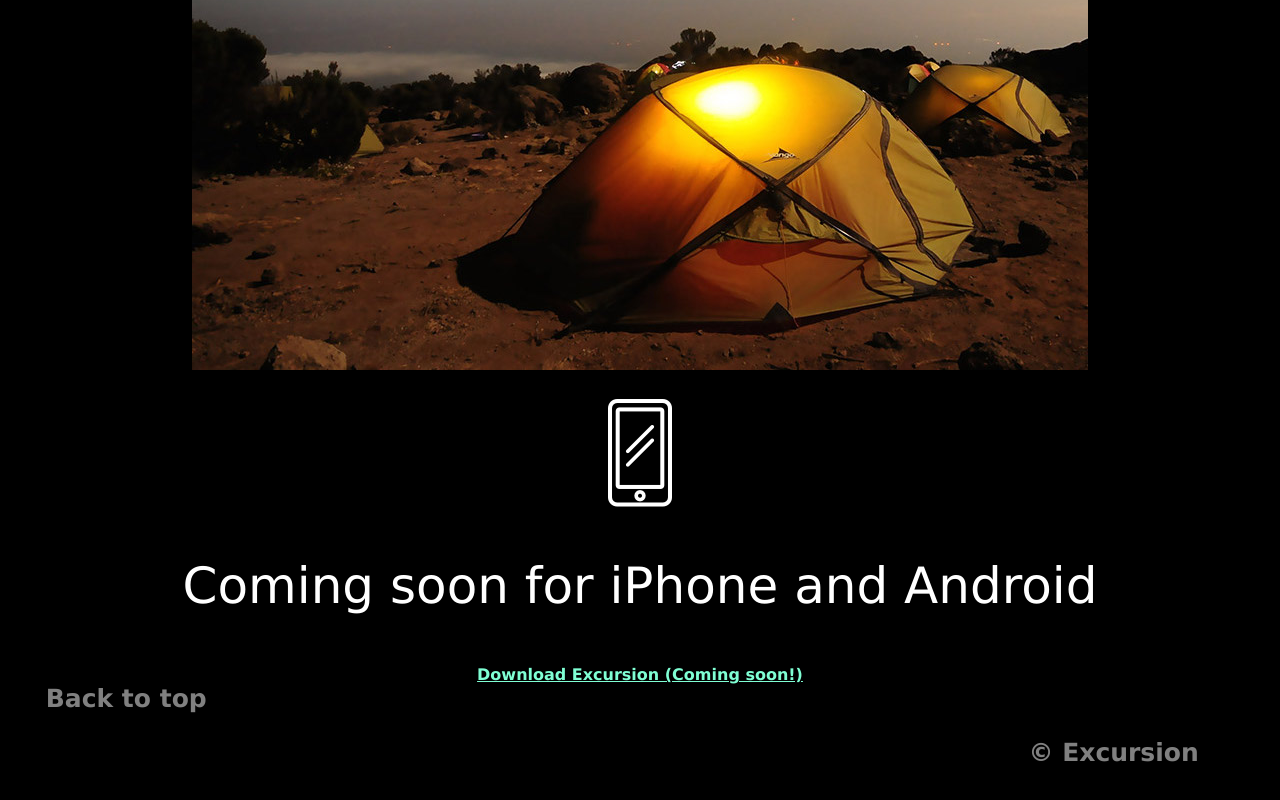
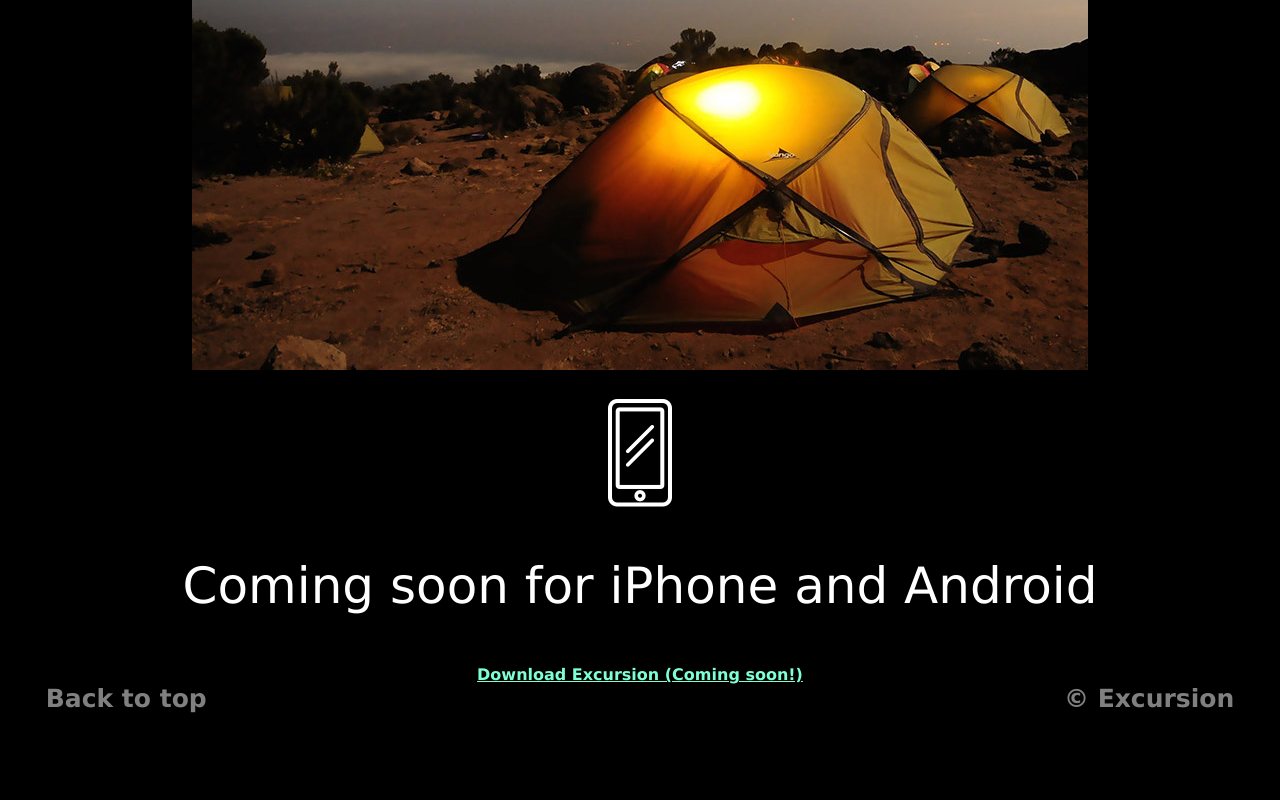
Before and after one commit to DatGuyRofi/Excursion, a plain HTML site: page index.html in a window 1280 px wide. Shown: the part 649-1449 px from the top of the page. After the commit the page ends 1370 px from the top, so only its background shows below. Drawn offline with Linux system fonts and the light colour scheme.

Commit message:
Adjusted footer

```diff
--- a/Resources/css/style.css
+++ b/Resources/css/style.css
@@ -48,20 +48,28 @@ img {
     margin-top: 0.3cm;
 }
 
-#foot {
-    font-family: Verdana;
-    font-weight: bold;
-    color: gray;
-    font-size: 25px;
-    display: inline-block;
-    padding: 0 0 0 27cm;
-}
-
 .backtotop {
     font-family: Verdana;
     font-weight: bold;
     color: gray;
     font-size: 25px;
-    margin-left: 1cm;
     text-decoration: none;
 }
+
+.topbutton {
+    width: fit-content;
+    height: fit-content;
+    display: inline;
+    margin-left: 1cm;
+}
+
+.copyright{
+    width: fit-content;
+    display: inline-flex;
+    float: right;
+    font-family: Verdana;
+    font-weight: bold;
+    color: gray;
+    font-size: 25px;
+    margin-right: 1cm;
+}
--- a/index.html
+++ b/index.html
@@ -35,9 +35,8 @@
 
         <footer>
             <div>
-                <a href="#top" class="backtotop">Back to top</a>
-                <p id="foot">&#169; Excursion</p>
-
+                <div class="topbutton"><a href="#top" class="backtotop">Back to top</a></div>
+                <div class="copyright" id="foot">&#169; Excursion</div>
             </div>
         </footer>
     </main>
```
